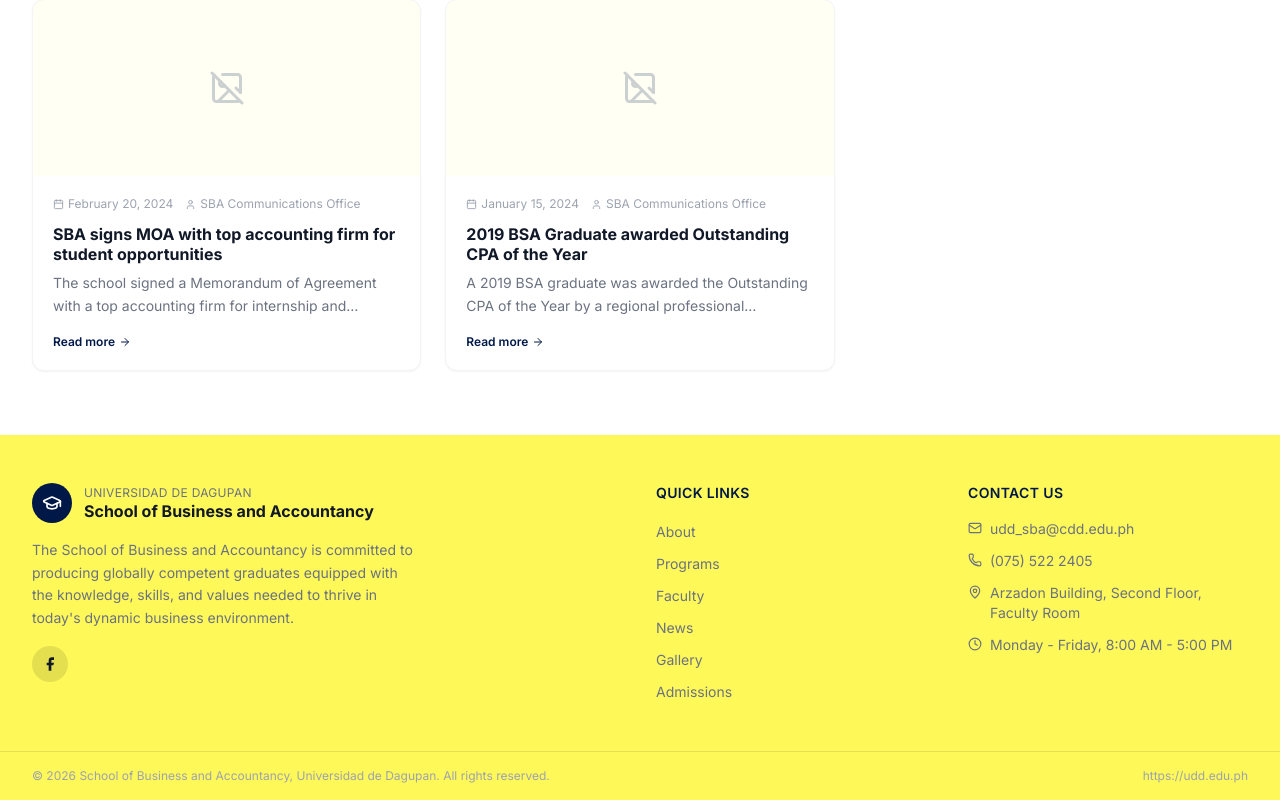
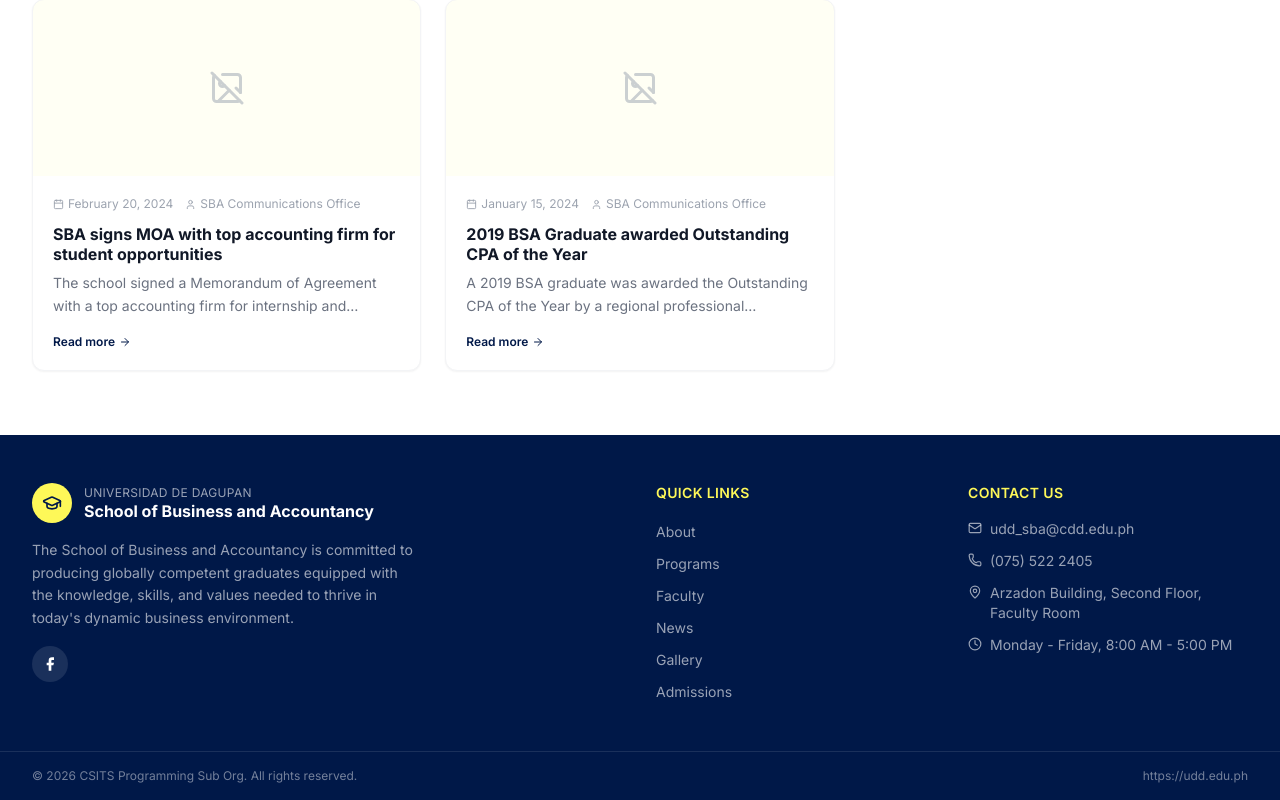
Before and after one commit to GravityDefied4/sihm-marketing-website, a React (Vite) app: page /news in a window 1280 px wide. Shown: the part 851-1651 px from the top of the page. Built offline with nearby package versions, Linux system fonts and the light colour scheme.

Commit message:
fix: update footer and header styles for improved theme consistency

```diff
--- a/src/components/layout/SchoolFooter.tsx
+++ b/src/components/layout/SchoolFooter.tsx
@@ -40,7 +40,7 @@ export default function SchoolFooter({ school }: SchoolFooterProps) {
   const currentYear = new Date().getFullYear();
 
   return (
-    <footer style={{ backgroundColor: primary }} className="text-content">
+    <footer data-theme="dark" style={{ backgroundColor: secondary }} className="text-content">
       <div className="container-wide px-4 sm:px-6 lg:px-8 py-12">
         <div className="grid grid-cols-1 md:grid-cols-2 lg:grid-cols-4 gap-8">
           {/* Brand */}
@@ -48,9 +48,9 @@ export default function SchoolFooter({ school }: SchoolFooterProps) {
             <div className="flex items-center gap-3 mb-4">
               <div
                 className="w-10 h-10 rounded-full flex items-center justify-center"
-                style={{ backgroundColor: secondary }}
+                style={{ backgroundColor: primary }}
               >
-                <GraduationCap size={20} className="text-white" />
+                <GraduationCap size={20} style={{ color: secondary }} />
               </div>
               <div>
                 <p className="text-xs text-content-muted uppercase tracking-wide">{school.university.name}</p>
@@ -63,19 +63,19 @@ export default function SchoolFooter({ school }: SchoolFooterProps) {
             <div className="flex gap-3">
               {school.socialMedia.facebook && (
                 <a href={school.socialMedia.facebook} target="_blank" rel="noreferrer"
-                  className="w-9 h-9 rounded-full bg-black/10 hover:bg-black/20 flex items-center justify-center transition-colors">
+                  className="w-9 h-9 rounded-full bg-white/10 hover:bg-white/20 flex items-center justify-center transition-colors">
                   <FacebookIcon />
                 </a>
               )}
               {school.socialMedia.instagram && (
                 <a href={school.socialMedia.instagram} target="_blank" rel="noreferrer"
-                  className="w-9 h-9 rounded-full bg-black/10 hover:bg-black/20 flex items-center justify-center transition-colors">
+                  className="w-9 h-9 rounded-full bg-white/10 hover:bg-white/20 flex items-center justify-center transition-colors">
                   <InstagramIcon />
                 </a>
               )}
               {school.socialMedia.twitter && (
                 <a href={school.socialMedia.twitter} target="_blank" rel="noreferrer"
-                  className="w-9 h-9 rounded-full bg-black/10 hover:bg-black/20 flex items-center justify-center transition-colors">
+                  className="w-9 h-9 rounded-full bg-white/10 hover:bg-white/20 flex items-center justify-center transition-colors">
                   <TwitterIcon />
                 </a>
               )}
@@ -84,7 +84,7 @@ export default function SchoolFooter({ school }: SchoolFooterProps) {
 
           {/* Quick Links */}
           <div>
-            <h4 className="font-semibold mb-4 text-sm uppercase tracking-wide" style={{ color: secondary }}>
+            <h4 className="font-semibold mb-4 text-sm uppercase tracking-wide" style={{ color: primary }}>
               Quick Links
             </h4>
             <ul className="space-y-2">
@@ -110,7 +110,7 @@ export default function SchoolFooter({ school }: SchoolFooterProps) {
 
           {/* Contact */}
           <div>
-            <h4 className="font-semibold mb-4 text-sm uppercase tracking-wide" style={{ color: secondary }}>
+            <h4 className="font-semibold mb-4 text-sm uppercase tracking-wide" style={{ color: primary }}>
               Contact Us
             </h4>
             <ul className="space-y-3">
@@ -138,10 +138,13 @@ export default function SchoolFooter({ school }: SchoolFooterProps) {
       </div>
 
       {/* Bottom bar */}
-      <div className="border-t border-black/10">
+      <div className="border-t border-white/10">
         <div className="container-wide px-4 sm:px-6 lg:px-8 py-4 flex flex-col sm:flex-row items-center justify-between gap-2">
+          {/* <p className="text-xs text-content-subtle">
+            &copy; {currentYear} {school.school.name}, {school.university.name}. All rights reserved.
+          </p> */}
           <p className="text-xs text-content-subtle">
-            &copy; {currentYear} {school.school.name}, {school.university.name}. All rights reserved.
+            &copy; {currentYear} CSITS Programming Sub Org. All rights reserved.
           </p>
           <a
             href={school.university.website}
--- a/src/components/layout/SchoolHeader.tsx
+++ b/src/components/layout/SchoolHeader.tsx
@@ -20,7 +20,6 @@ export default function SchoolHeader({ school }: SchoolHeaderProps) {
   const [mobileExpanded, setMobileExpanded] = useState<string | null>(null);
   const dropdownRef = useRef<HTMLDivElement>(null);
   const location = useLocation();
-  const primary = school.school.primaryColor;
   const secondary = school.school.secondaryColor;
 
   const navItems: NavItem[] = [
@@ -71,7 +70,7 @@ export default function SchoolHeader({ school }: SchoolHeaderProps) {
   return (
     <>
       {/* Top bar */}
-      <div className="text-content text-xs py-1.5 px-4 flex items-center justify-between" style={{ backgroundColor: primary }}>
+      <div data-theme="dark" className="text-content text-xs py-1.5 px-4 flex items-center justify-between" style={{ backgroundColor: secondary }}>
         <a href={school.university.website} target="_blank" rel="noreferrer"
           className="flex items-center gap-1 hover:opacity-80 transition-opacity">
           <ExternalLink size={11} />
@@ -187,7 +186,7 @@ export default function SchoolHeader({ school }: SchoolHeaderProps) {
                         <ChevronDown size={14} className={`transition-transform ${mobileExpanded === item.label ? 'rotate-180' : ''}`} />
                       </button>
                       {mobileExpanded === item.label && (
-                        <div className="ml-3 mt-1 space-y-1 border-l-2 pl-3" style={{ borderColor: primary + '40' }}>
+                        <div className="ml-3 mt-1 space-y-1 border-l-2 pl-3" style={{ borderColor: `${secondary}40` }}>
                           {item.children.map((child) => (
                             <Link
                               key={child.label}
```
